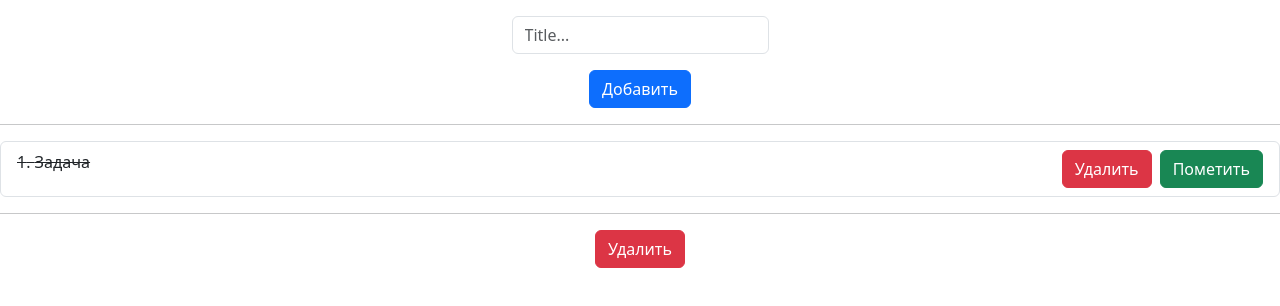
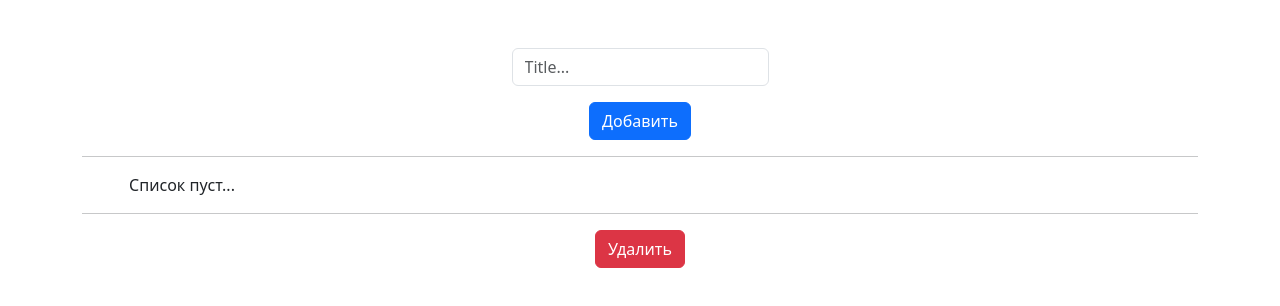
Before and after one commit to Matvey991/todo-list, a React (Create React App) app: page / in a window 1280 px wide. Shown: the top 306 px of the page. Built offline with nearby package versions, Linux system fonts and the light colour scheme.

Commit message:
todo-list

```diff
--- a/src/App.js
+++ b/src/App.js
@@ -1,59 +1,12 @@
-import Header from "./components/Header/Header";
-import Main from "./components/Main/Main";
-import Footer from "./components/Footer/Footer";
-import { useState } from "react";
+import React from "react";
+import Localsto from "./components/Localsto";
 
 
 function App() {
 
-const [todos, setTodos] = useState([{
-  title: 'Задача',
-  id: Date.now(),
-  status: true
-}])
-
-function AddNewPost(title)  {
-  const newTodo = {
-    title,
-    id: Date.now(),
-    status: false
-  }
-
-setTodos(prev => [newTodo, ...prev])
-}
-
-
-const DeleteTodo = (id) => {
-  setTodos(prev => prev.filter((todo) => todo.id !== id))
-}
-
-const ChangeTodoStatus = (id) => {
-  setTodos(prev => prev.map((todo) => {
-    if (todo.id === id) {
-      return {
-        ...todo,
-      status: !todo.status
-      }
-    }
-    return todo
-  })
-  )
-}
-
-const DeleteAllTodos = () => {
-  setTodos([])
-}
-
-
   return (
-    <div className="App">
-<Header AddNewPost={AddNewPost}/>
-<hr/>
-<Main ChangeTodoStatus={ChangeTodoStatus} DeleteTodo={DeleteTodo} todos={todos}/>
-<hr/>
-<Footer DeleteAllTodos={DeleteAllTodos} />
-    </div>
-  );
+<Localsto/>
+);
 }
 
 export default App;
--- a/src/components/Header/Form/Form.js
+++ b/src/components/Header/Form/Form.js
@@ -15,7 +15,7 @@ const Form = ({AddNewPost}) => {
 
     return (
 <form onSubmit={addSubmit} className="d-flex flex-column align-items-center">
-<div className="mt-3">
+<div className="formInput">
     <input value={input} onChange={(e) => setInput(e.target.value)} type="text" placeholder='Title...' className="form-control" id="exampleInputEmail1" aria-describedby="emailHelp"/>
     </div>
     <div className='mt-3'>
--- /dev/null
+++ b/src/components/Localsto.js
@@ -0,0 +1,69 @@
+import React, { useEffect, useState } from 'react';
+import Header from './Header/Header';
+import Main from './Main/Main';
+import Footer from './Footer/Footer';
+import { TODOS_KEY_LS } from './content';
+
+const Localsto = () => {
+    const [todos, setTodos] = useState([])
+
+      useEffect(() => {
+        const todosFromLS = localStorage.getItem(TODOS_KEY_LS)
+        const prepareTodos = todosFromLS ? JSON.parse(todosFromLS) : []
+
+        if (prepareTodos.length) {
+        setTodos(prepareTodos)
+        }
+      }, [])
+
+      useEffect(() => {
+    localStorage.setItem(TODOS_KEY_LS, JSON.stringify(todos))
+      }, [todos])
+
+      function AddNewPost(title)  {
+        const newTodo = {
+          title,
+          id: Date.now(),
+          status: false
+        }
+
+      setTodos(prev => [newTodo, ...prev])
+      }
+
+
+      const DeleteTodo = (id) => {
+        setTodos(prev => prev.filter((todo) => todo.id !== id))
+      }
+
+      const ChangeTodoStatus = (id) => {
+        setTodos(prev => prev.map((todo) => {
+          if (todo.id === id) {
+            return {
+              ...todo,
+            status: !todo.status
+            }
+          }
+          return todo
+        })
+        )
+      }
+
+      const DeleteAllTodos = () => {
+        setTodos([])
+      }
+    return (
+        <div>
+<div className="App">
+      <div className="container py-5">
+<Header AddNewPost={AddNewPost}/>
+<hr/>
+<Main ChangeTodoStatus={ChangeTodoStatus} DeleteTodo={DeleteTodo} todos={todos}/>
+<hr/>
+<Footer DeleteAllTodos={DeleteAllTodos} />
+</div>
+    </div>
+        </div>
+    );
+};
+
+export default Localsto;
--- /dev/null
+++ b/src/components/content.js
@@ -0,0 +1 @@
+export const TODOS_KEY_LS = 'todos'
```
